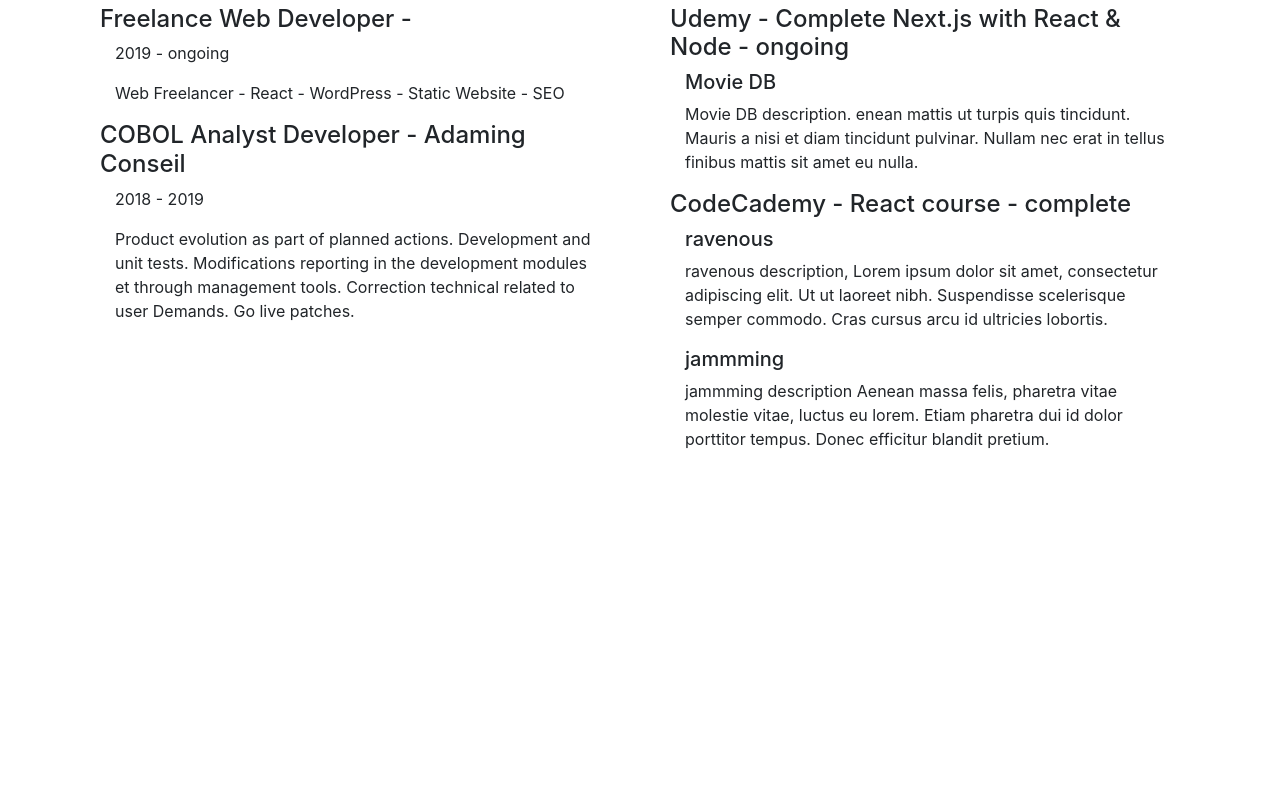
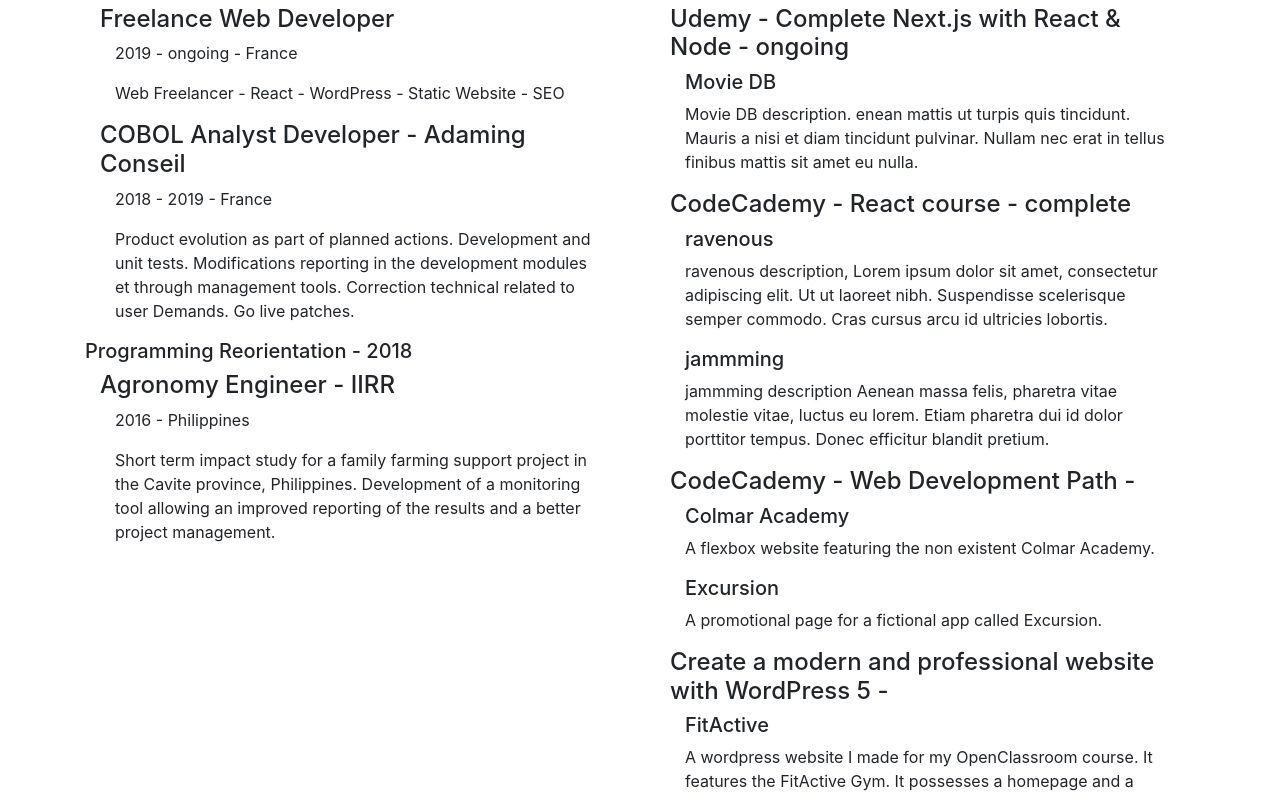
Before and after one commit to tboittin/cv-react, a React (Create React App) app: page / in a window 1280 px wide. Shown: the part 440-1236 px from the top of the page. Before the commit the page ends 907 px from the top, so only its background shows below. Built offline with nearby package versions, Linux system fonts and the light colour scheme.

Commit message:
title change and project content

```diff
--- a/public/index.html
+++ b/public/index.html
@@ -24,7 +24,7 @@
       work correctly both with client-side routing and a non-root public URL.
       Learn how to configure a non-root public URL by running `npm run build`.
     -->
-    <title>React App</title>
+    <title>CV - Thomas Boittin</title>
   </head>
   <body>
     <noscript>You need to enable JavaScript to run this app.</noscript>
--- a/src/educationList.js
+++ b/src/educationList.js
@@ -30,13 +30,41 @@
                     id: 2,
                     title: "jammming",
                     description: "jammming description Aenean massa felis, pharetra vitae molestie vitae, luctus eu lorem. Etiam pharetra dui id dolor porttitor tempus. Donec efficitur blandit pretium.",
-                }
+                },
             ]
-
-        }
+        },
+        {
+            id: 3,
+            title: "CodeCademy - Web Development Path",
+            status: "",
+            projects: [
+                {
+                    id: 1,
+                    title: "Colmar Academy",
+                    description: "A flexbox website featuring the non existent Colmar Academy.",
+                },
+                {
+                    id: 2,
+                    title: "Excursion",
+                    description: "A promotional page for a fictional app called Excursion.",
+                },
+            ]
+        },
+        {
+            id: 4,
+            title: "Create a modern and professional website with WordPress 5",
+            status: "",
+            projects: [
+                {
+                    id: 1,
+                    title: "FitActive",
+                    description: `A wordpress website I made for my OpenClassroom course. It features the FitActive Gym. It possesses a homepage and a blog-type page ("Actualités" in the top right corner of the navigation bar) which links to 3 blog posts. I made it on local using the software Local by Flywheel, but in order to display it in my portfolio, I had to make this dynamic WordPress into a static page. Therefore some features, such as leaving a comment, are not allowed by static pages.`,
+                },
+            ]
+        },
     ]
 
-    const courseRender = () => {
+    const coursesRender = () => {
         return (
             courses.map(course => (
                 <Container key={course.id} className="course">
@@ -55,7 +83,7 @@
     return(
         <div className="EducationList">
             <h3>Education & Projects</h3>
-            {courseRender()}
+            {(courses.length>0) && (coursesRender())}
         </div>
     )
 }
--- a/src/professionalList.js
+++ b/src/professionalList.js
@@ -3,7 +3,7 @@
 import { Container } from 'react-bootstrap'
 
 const ProfessionalList = () => {
-    const experience = [
+    const devExperience = [
         {
             id: 1,
             title: "Freelance Web Developer",
@@ -30,30 +30,66 @@
         }
     ]
 
-    const companyRender = (company) => {
-        if (experience !== "") {
-            return (" - " + company)
-        }
+    const istomExperience = [
+        {
+            id: 1,
+            title: "Agronomy Engineer",
+            company: "IIRR",
+            country: "Philippines",
+            period: "2016",
+            description: `
+                Short term impact study for a family farming support project in the Cavite province, Philippines.
+                Development of a monitoring tool allowing an improved reporting of the results and a better project management.
+            `,
+        },
+    ]
+
+    const devRender = () => {
+        return (
+            <div>
+                {devExperience.map(devExperience => (
+                    <Container key={devExperience.id} className="experience">
+                        <h4>{devExperience.title} {(devExperience.company.length>0)&&('- ' + devExperience.company)}</h4>
+                        <Container>
+                            <p>{devExperience.period} - {devExperience.country}</p>
+                            <p>{devExperience.description} </p>
+                        </Container>
+                    </Container>
+                ))}
+            </div>
+        )
     }
 
-    const professionRender = () => {
+    const istomRender = () => {
         return (
-            experience.map(experience => (
-                <Container key={experience.id} className="experience">
-                    <h4>{experience.title} {companyRender(experience.company)}</h4>
-                    <Container>
-                        <p>{experience.period}</p>
-                        <p>{experience.description} </p>
+            <div>
+                {istomExperience.map(istomExperience => (
+                    <Container key={istomExperience.id} className="experience">
+                        <h4>{istomExperience.title} {(istomExperience.company.length>0)&&('- ' + istomExperience.company)}</h4>
+                        <Container>
+                            <p>{istomExperience.period} - {istomExperience.country}</p>
+                            <p>{istomExperience.description} </p>
+                        </Container>
                     </Container>
-                </Container>
-            ))
+                ))}
+            </div>
+        )
+    }
+
+    const reorientation = () => {
+        return(
+            <div>
+                <h5>Programming Reorientation - 2018</h5>
+            </div>
         )
     }
 
     return(
         <div className="ProfessionalList">
             <h3>Professional Experiences</h3>
-            {professionRender()}
+            {(devExperience.length > 0) && devRender()}
+            {((istomExperience.length > 0) && (devExperience.length > 0)) && reorientation()}
+            {(istomExperience.length > 0) && istomRender()}
         </div>
     )
 }
```
